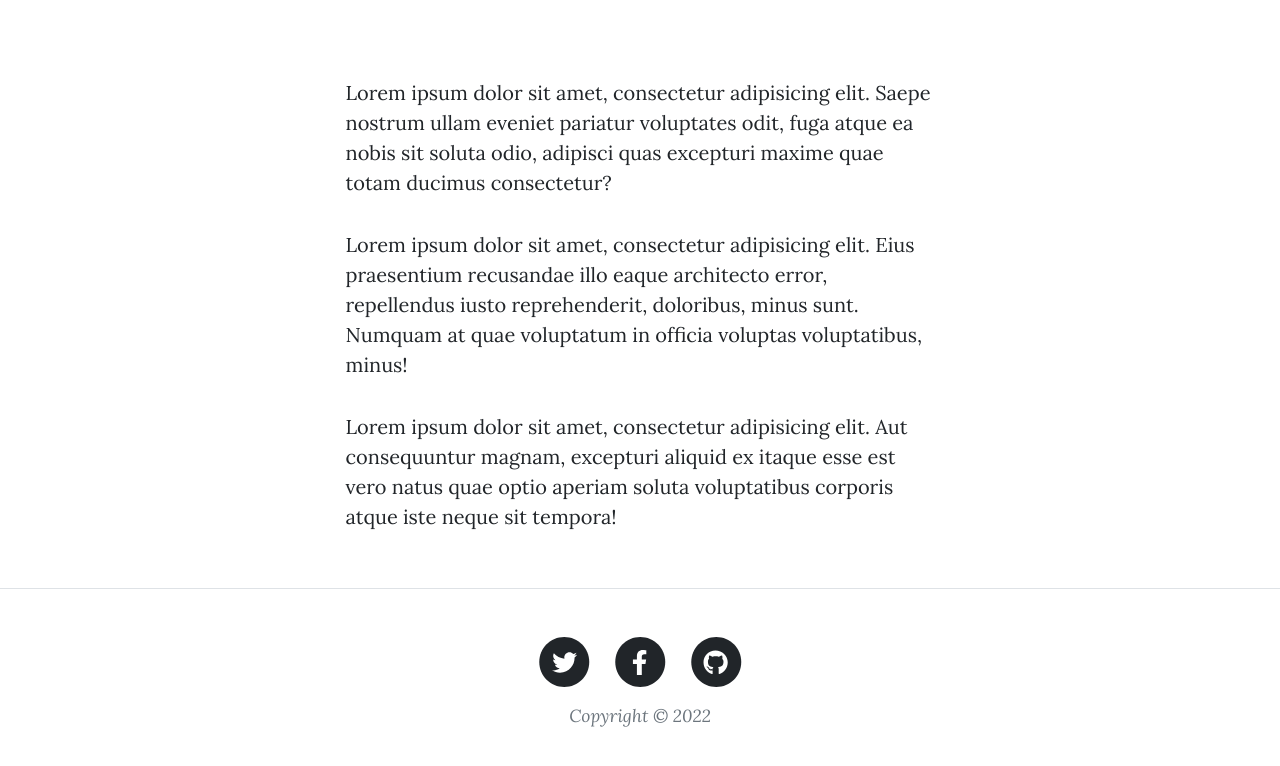
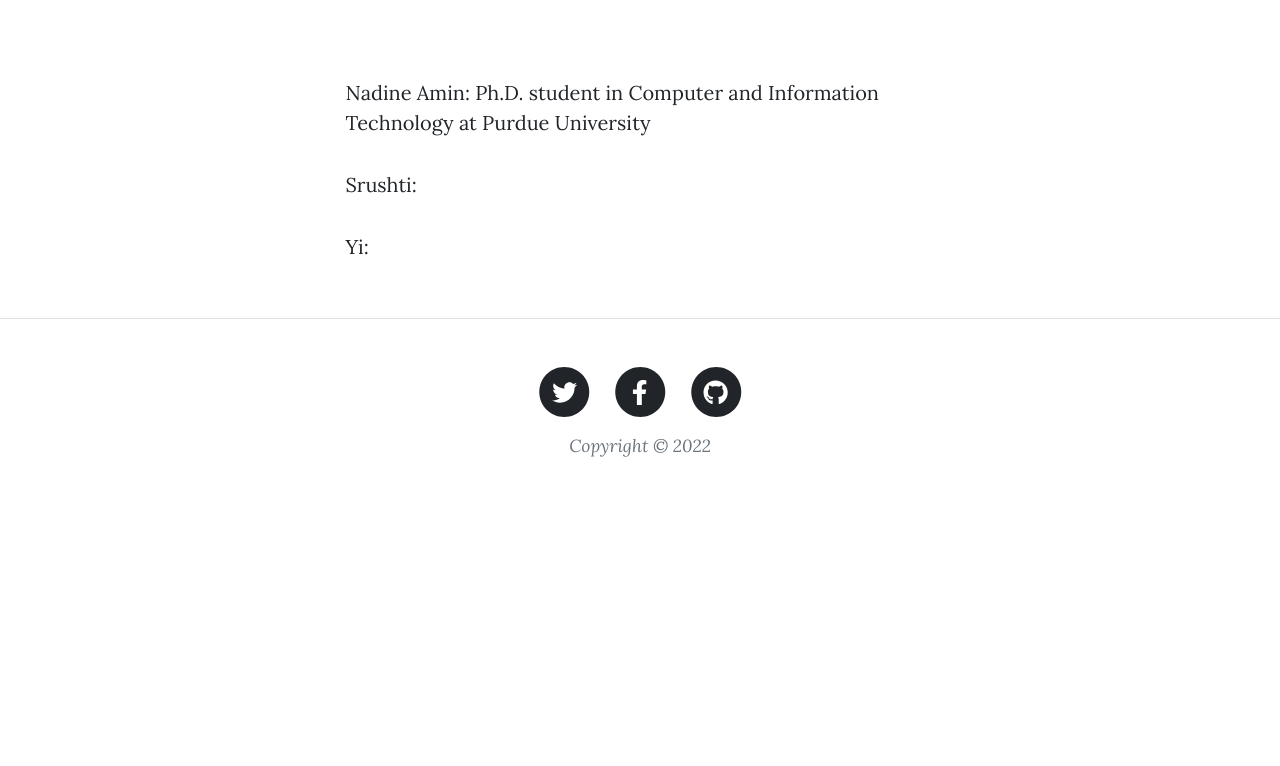
Before and after one commit to nadine-amin/CNIT581-AST-blog, a plain HTML site: page about.html in a window 1280 px wide. Shown: the part 534-1300 px from the top of the page. After the commit the page ends 1042 px from the top, so only its background shows below. Drawn offline with nearby package versions, Linux system fonts and the light colour scheme.

Commit message:
Update about.html

```diff
--- a/about.html
+++ b/about.html
@@ -6,7 +6,7 @@
     <meta name="viewport" content="width=device-width, initial-scale=1, shrink-to-fit=no" />
     <meta name="description" content="" />
     <meta name="author" content="" />
-    <title>Fall 2022 CNIT 581-AST Project</title>
+    <title>Fall 2022 Purdue CNIT 581-AST Project</title>
     <link rel="icon" type="image/x-icon" href="assets/favicon.ico" />
     <!-- Font Awesome icons (free version)-->
     <script src="https://use.fontawesome.com/releases/v6.1.0/js/all.js" crossorigin="anonymous"></script>
@@ -24,7 +24,7 @@
     <!-- Navigation-->
     <nav class="navbar navbar-expand-lg navbar-light" id="mainNav">
         <div class="container px-4 px-lg-5">
-            <a class="navbar-brand" href="index.html">CNIT 581-AST / Fall 2022</a>
+            <a class="navbar-brand" href="index.html">Purdue CNIT 581-AST / Fall 2022</a>
             <button class="navbar-toggler" type="button" data-bs-toggle="collapse" data-bs-target="#navbarResponsive"
                 aria-controls="navbarResponsive" aria-expanded="false" aria-label="Toggle navigation">
                 Menu
@@ -56,15 +56,9 @@
         <div class="container px-4 px-lg-5">
             <div class="row gx-4 gx-lg-5 justify-content-center">
                 <div class="col-md-10 col-lg-8 col-xl-7">
-                    <p>Lorem ipsum dolor sit amet, consectetur adipisicing elit. Saepe nostrum ullam eveniet pariatur
-                        voluptates odit, fuga atque ea nobis sit soluta odio, adipisci quas excepturi maxime quae totam
-                        ducimus consectetur?</p>
-                    <p>Lorem ipsum dolor sit amet, consectetur adipisicing elit. Eius praesentium recusandae illo eaque
-                        architecto error, repellendus iusto reprehenderit, doloribus, minus sunt. Numquam at quae
-                        voluptatum in officia voluptas voluptatibus, minus!</p>
-                    <p>Lorem ipsum dolor sit amet, consectetur adipisicing elit. Aut consequuntur magnam, excepturi
-                        aliquid ex itaque esse est vero natus quae optio aperiam soluta voluptatibus corporis atque iste
-                        neque sit tempora!</p>
+                    <p>Nadine Amin: Ph.D. student in Computer and Information Technology at Purdue University</p>
+                    <p>Srushti: </p>
+                    <p>Yi: </p>
                 </div>
             </div>
         </div>
```
